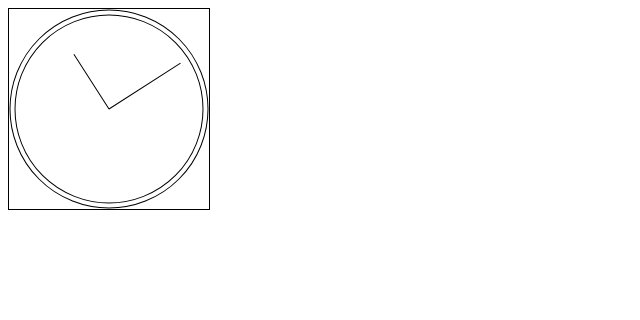
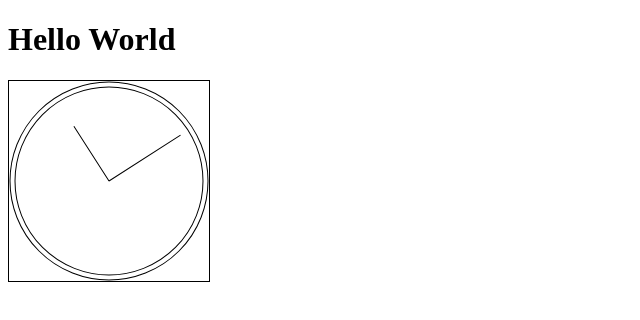
Before and after one commit to yuki1001/yuki1001.github.io, a plain HTML site: page index.html in a window 1280 px wide. Shown: the whole page, without its empty margins (0-640 px from the left). Drawn offline with Linux system fonts and the light colour scheme.

Commit message:
Update index.html
add a title

```diff
--- a/index.html
+++ b/index.html
@@ -12,6 +12,9 @@
   </style>
 </head>
 <body>
+  <div>
+    <h1>Hello World</h1>
+  </div>
   <canvas id="canvas" width="200" height="200"></canvas>
   <script type="text/javascript">
     var canvas = document.getElementById('canvas');
```
